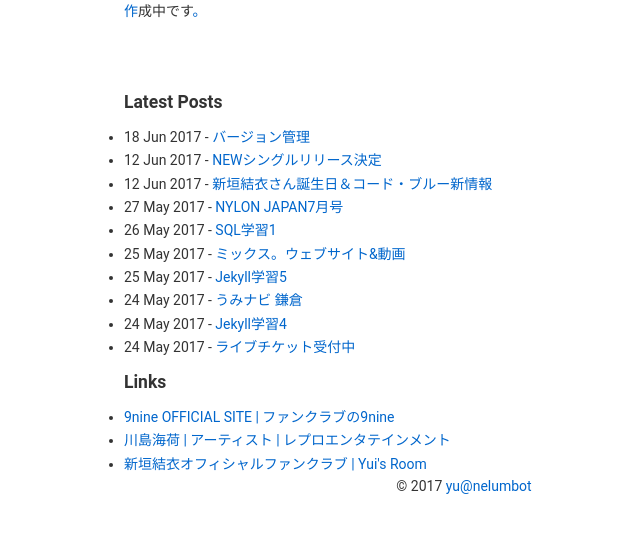
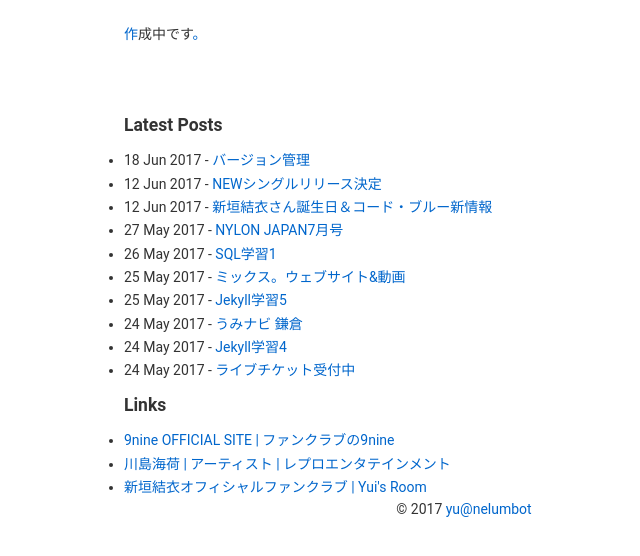
Before and after one commit to yunelumbot/test-site, a Jekyll site: the page built from index.md, in a window 1280 px wide. Shown: the top 556 px of the page, without its empty margins (176-816 px from the left). Built offline with Jekyll 4.4.1, drawn with Linux system fonts in a browser that asks for light colours.

Commit message:
スタイル検討中

```diff
--- a/_sass/typography.scss
+++ b/_sass/typography.scss
@@ -31,6 +31,7 @@ body
 p {
 	font-size: 1em; /* 16px */
 	line-height: 1.8em; /* 24px/16px */
+	margin-top: 1.8em; /* 24px/16px */
 	margin-bottom: 1.8em; /* 24px/16px */
 }
 
@@ -82,6 +83,7 @@ blockquote {
 p {
 	font-size: 1em; /* 18px */
 	line-height: 1.6667em; /* 24px/18px */
+	margin-top: 1.6667em; /* 24px/18px */
 	margin-bottom: 1.6667em; /* 24px/18px */
 }
 
```
